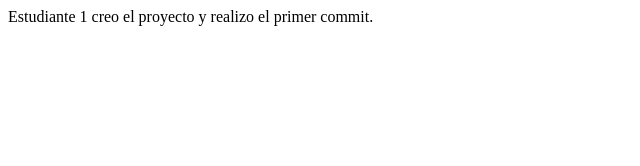
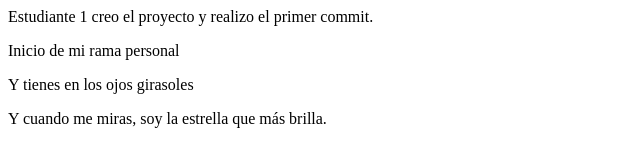
Before and after one commit to vazgiselle8-sys/practica-git-parejas, a plain HTML site: page index.html in a window 1280 px wide. Shown: the whole page, without its empty margins (0-640 px from the left). Drawn offline with Linux system fonts and the light colour scheme.

Commit message:
el commit

```diff
--- a/index.html
+++ b/index.html
@@ -1 +1,4 @@
 <p>Estudiante 1 creo el proyecto y realizo el primer commit.</p>
+<p>Inicio de mi rama personal</p>
+<p>Y tienes en los ojos girasoles <p>
+<p>Y cuando me miras, soy la estrella que más brilla.</p>
```
